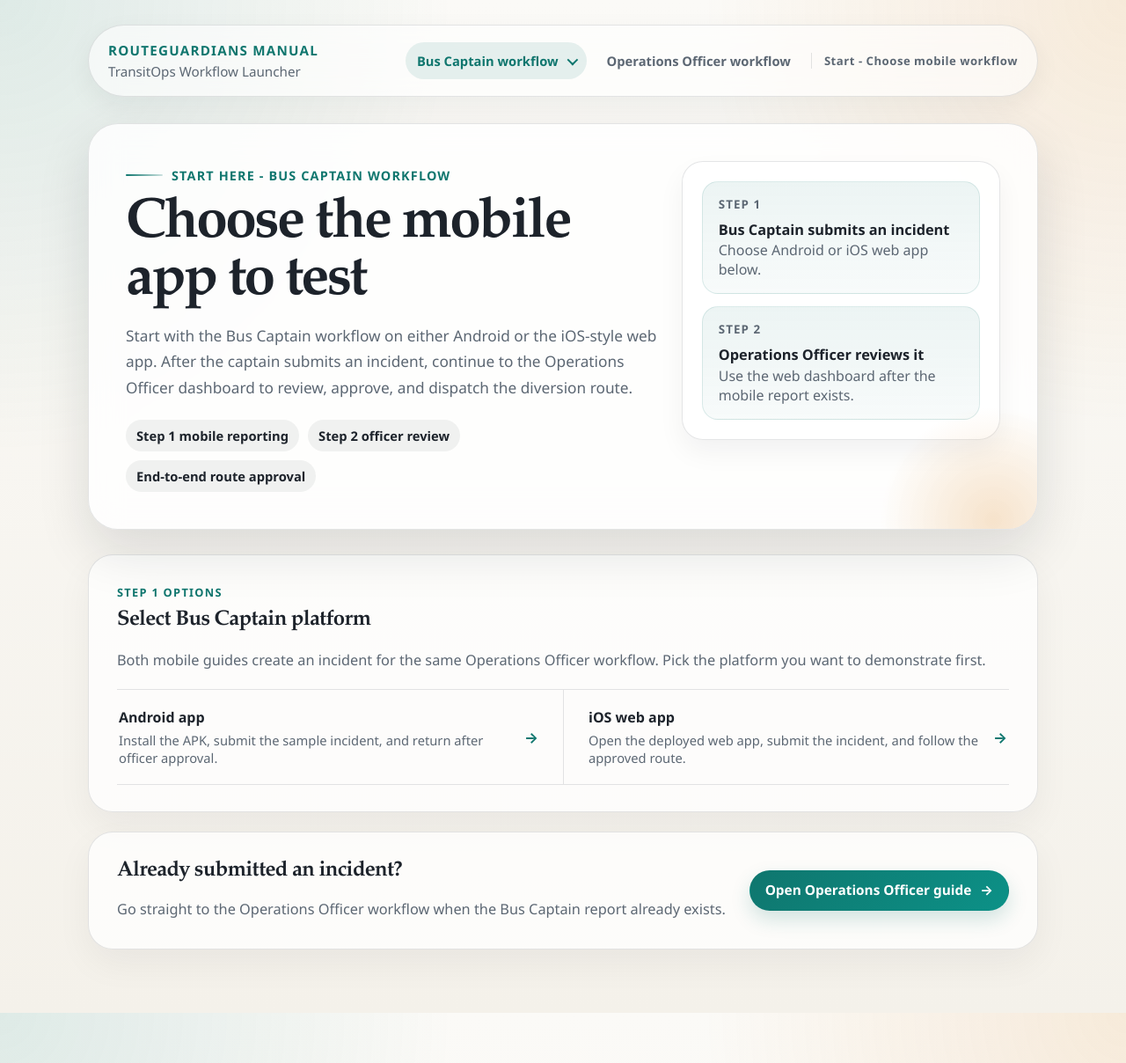
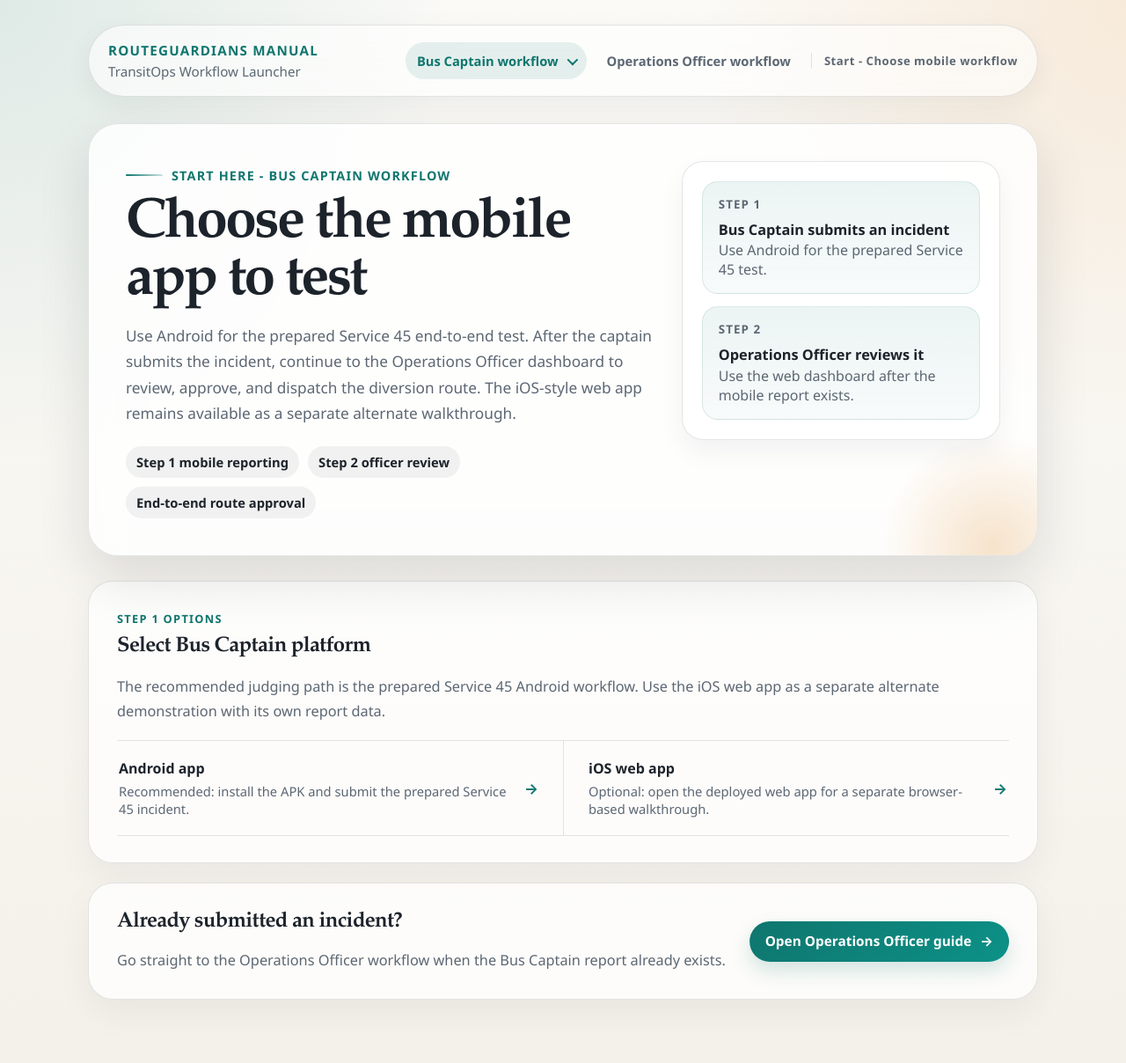
Before and after one commit to ZengZixuan05/RouteGuardians-Manual, a Jekyll site: the page built from index.html, in a window 1280 px wide. Shown: the whole page at 88% size. Built offline with Jekyll 4.4.1, drawn with Linux system fonts in a browser that asks for light colours.

Commit message:
Update demo incident to Service 45

```diff
--- a/_layouts/default.html
+++ b/_layouts/default.html
@@ -871,6 +871,30 @@
         margin-top: 16px;
       }
 
+      .screenshot-slot.screenshot-image .screenshot-data-note {
+        width: 100%;
+        max-width: none;
+        margin: 12px auto 0;
+        padding: 10px 12px;
+        border: 1px solid rgba(217, 119, 6, 0.22);
+        border-radius: 12px;
+        background: rgba(217, 119, 6, 0.08);
+        color: var(--muted);
+        font-size: 0.86rem;
+        line-height: 1.5;
+        text-align: left;
+      }
+
+      .screenshot-slot.screenshot-image .screenshot-data-note strong {
+        display: inline;
+        margin: 0;
+        color: var(--text);
+      }
+
+      .screenshot-slot.screenshot-image .screenshot-data-note:first-child {
+        margin: 0 0 12px;
+      }
+
       .download-panel {
         display: grid;
         grid-template-columns: minmax(0, 1.15fr) minmax(260px, 0.85fr);
--- a/index.html
+++ b/index.html
@@ -1,6 +1,6 @@
 ---
 title: Choose Mobile Workflow
-description: Choose Android or iOS before starting the TransitOps Bus Captain workflow
+description: Start the prepared Service 45 test in Android or open the separate iOS web app walkthrough
 layout: default
 permalink: /
 header_subtitle: TransitOps Workflow Launcher
@@ -13,9 +13,10 @@ guide_label: Start - Choose mobile workflow
       <div class="eyebrow">Start here - Bus Captain workflow</div>
       <h1>Choose the mobile app to test</h1>
       <p class="lead">
-        Start with the Bus Captain workflow on either Android or the iOS-style web app.
-        After the captain submits an incident, continue to the Operations Officer dashboard
-        to review, approve, and dispatch the diversion route.
+        Use Android for the prepared Service 45 end-to-end test. After the captain submits
+        the incident, continue to the Operations Officer dashboard to review, approve, and
+        dispatch the diversion route. The iOS-style web app remains available as a separate
+        alternate walkthrough.
       </p>
       <div class="tag-row" style="margin-top: 22px;">
         <span class="tag">Step 1 mobile reporting</span>
@@ -28,7 +29,7 @@ guide_label: Start - Choose mobile workflow
       <div class="quickfact">
         <small>Step 1</small>
         <strong>Bus Captain submits an incident</strong>
-        <span class="muted">Choose Android or iOS web app below.</span>
+        <span class="muted">Use Android for the prepared Service 45 test.</span>
       </div>
       <div class="quickfact">
         <small>Step 2</small>
@@ -42,20 +43,20 @@ guide_label: Start - Choose mobile workflow
 <section class="section" aria-labelledby="choose-mobile-title">
   <span class="workflow-kicker">Step 1 options</span>
   <h2 id="choose-mobile-title">Select Bus Captain platform</h2>
-  <p>Both mobile guides create an incident for the same Operations Officer workflow. Pick the platform you want to demonstrate first.</p>
+  <p>The recommended judging path is the prepared Service 45 Android workflow. Use the iOS web app as a separate alternate demonstration with its own report data.</p>
 
   <div class="role-links">
     <a class="role-link" href="{{ '/android-app/' | relative_url }}">
       <span class="role-link-copy">
         <strong>Android app</strong>
-        <span>Install the APK, submit the sample incident, and return after officer approval.</span>
+        <span>Recommended: install the APK and submit the prepared Service 45 incident.</span>
       </span>
       <b aria-hidden="true">&rarr;</b>
     </a>
     <a class="role-link" href="{{ '/ios-web-app/' | relative_url }}">
       <span class="role-link-copy">
         <strong>iOS web app</strong>
-        <span>Open the deployed web app, submit the incident, and follow the approved route.</span>
+        <span>Optional: open the deployed web app for a separate browser-based walkthrough.</span>
       </span>
       <b aria-hidden="true">&rarr;</b>
     </a>
```
Also changed, not shown: android-app.md (+32 -21 lines), ios-web-app.md (+5 -0 lines), web-dashboard.md (+27 -15 lines), README.md, assets/sample-test-case/double-decker-bus.jpg (deleted), 1 other file.
